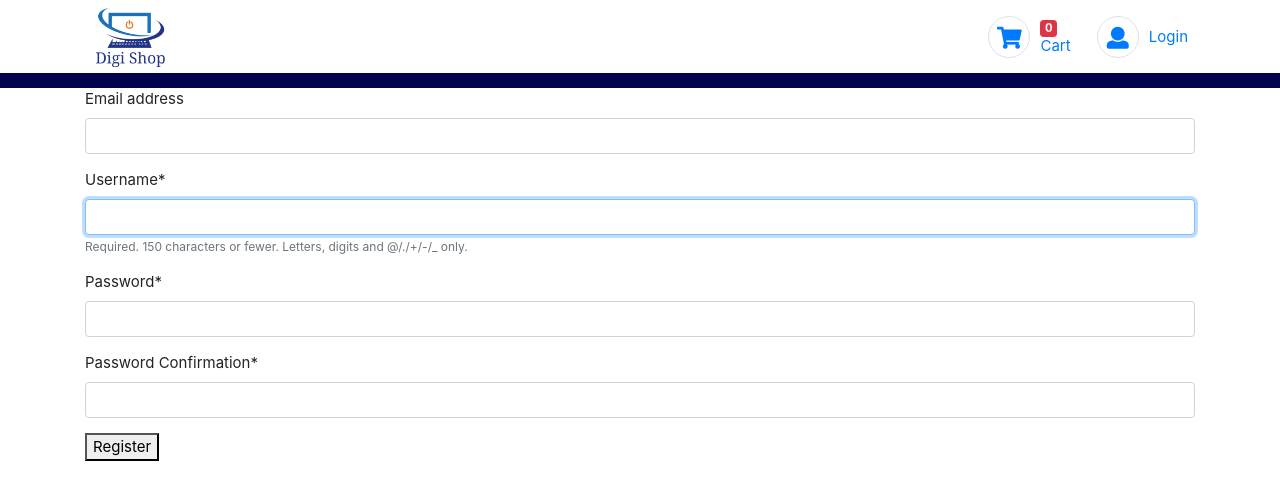
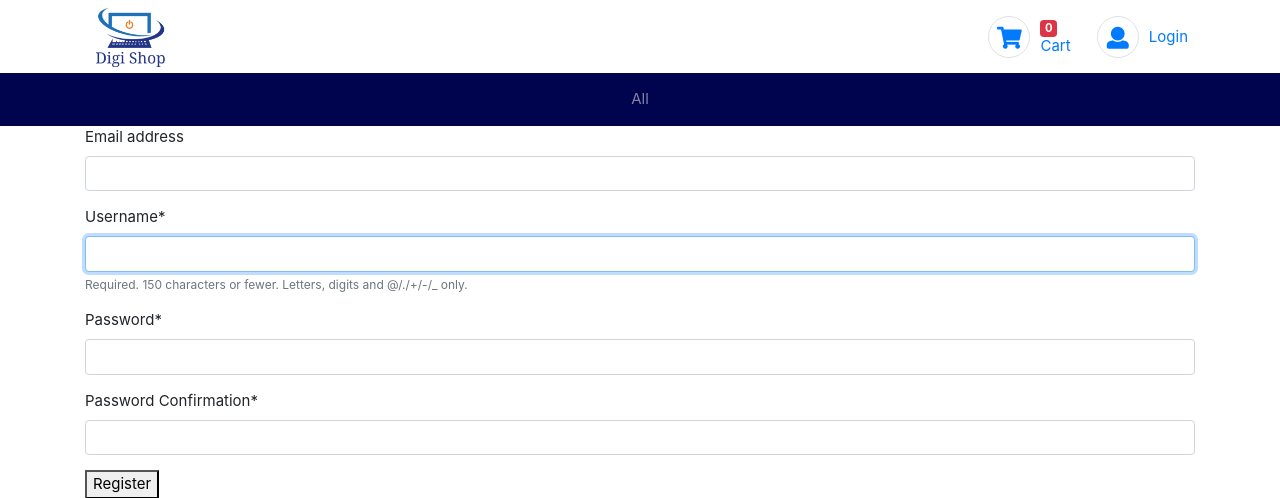
Before and after one commit to LukaszPlawinski/DigiShop, a Django app: page /accounts/registration in a window 1280 px wide. Shown: the top 498 px of the page. Run offline with Django 3.2, Linux system fonts and the light colour scheme; some libraries are stand-ins or nearby versions.

Commit message:
added all category

```diff
--- a/templates/base.html
+++ b/templates/base.html
@@ -87,6 +87,10 @@
     <div class="collapse navbar-collapse" id="navbarSupportedContent">
         <div class="container ">
             <ul class="navbar-nav mr-auto d-flex justify-content-around">
+            	<li {% if not category %}class="selected"{% else %} class="nav-item" {% endif %}>
+					<a class="nav-link" href="{% url "shop:product_list" %}">All</a>
+				</li>
+
 				{% for c in categories %}
 				<li
 				{% if category.slug == c.slug %}
```
